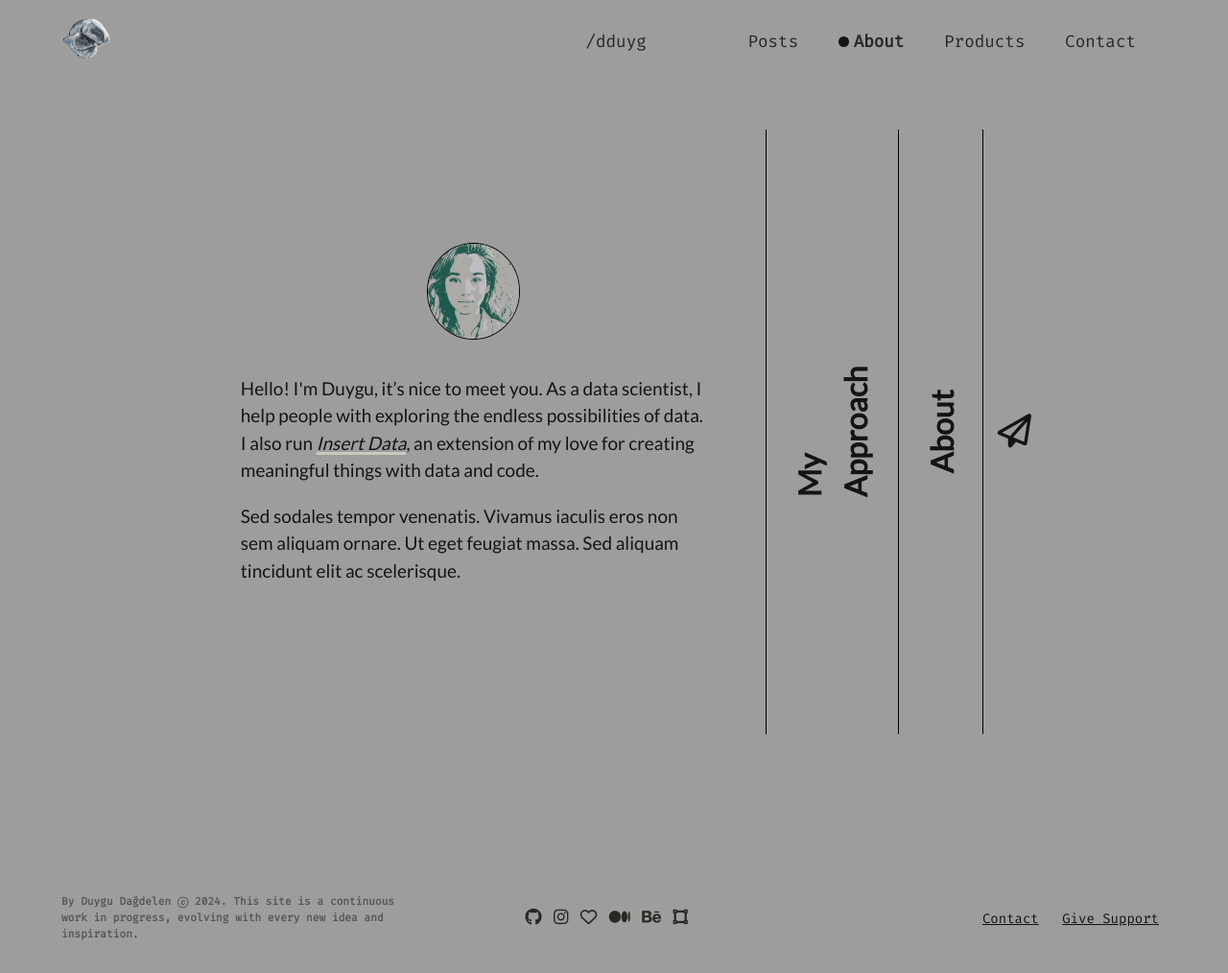
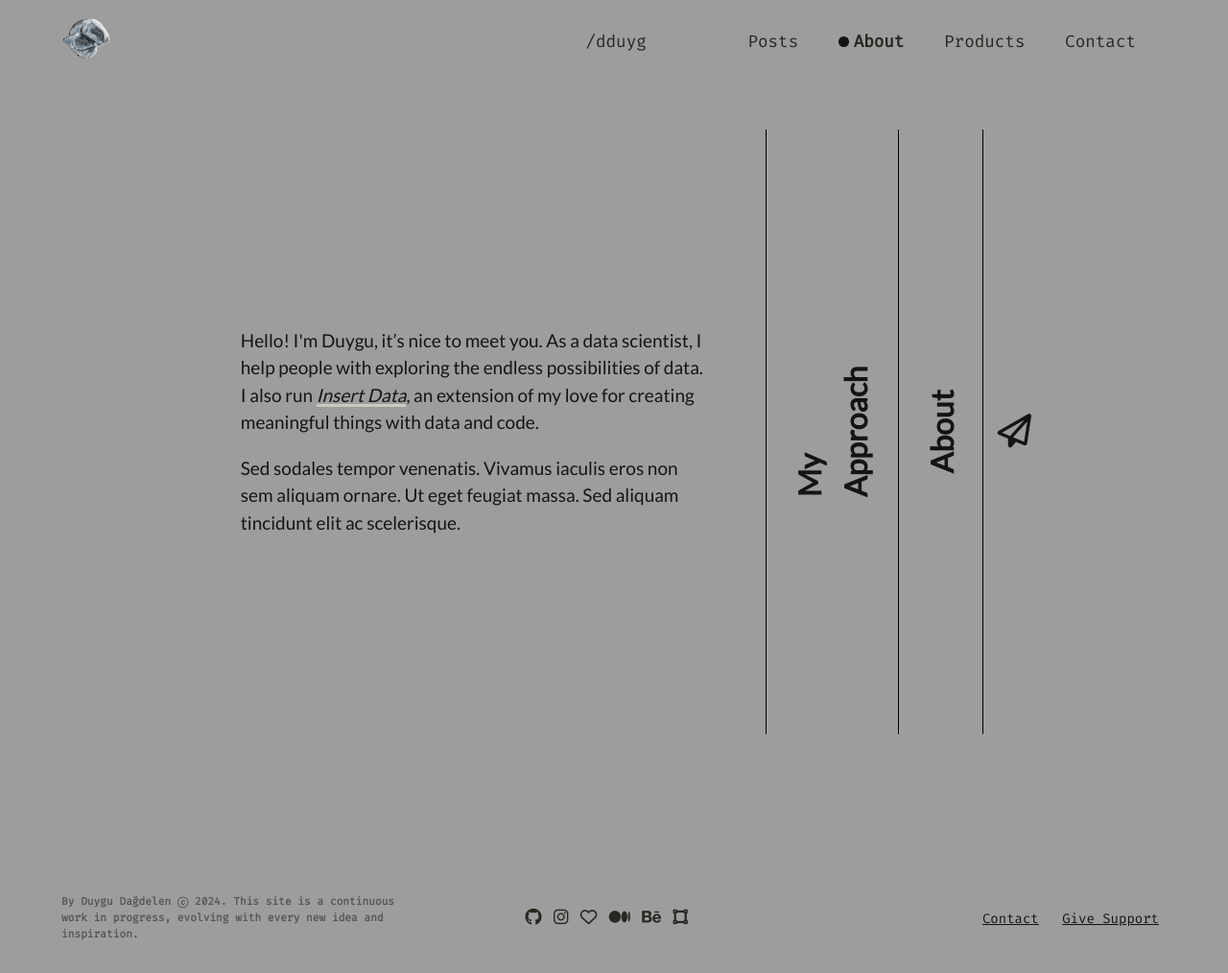
Before and after one commit to dduyg/duuuy, a Jekyll site: the page built from about.html, in a window 1280 px wide. Shown: the whole page at 96% size. Built offline with Jekyll 4.4.1, drawn with Linux system fonts in a browser that asks for light colours; nearby versions of some CDN libraries.

Commit message:
Update about-panel.css

```diff
--- a/assets/about-panel.css
+++ b/assets/about-panel.css
@@ -67,8 +67,11 @@ header {
   width: 4em;
   margin-left: 0.3em;
 }
-#bio header {
-  font-size: min(4vw, 19px);
+#bio.panel-active header .profile-img {
+  display: none; /* Hide the image in the header */
+}
+#bio.panel-inactive .name {
+  display: none; /* Hide the text name */
 }
 
 .content {
```
